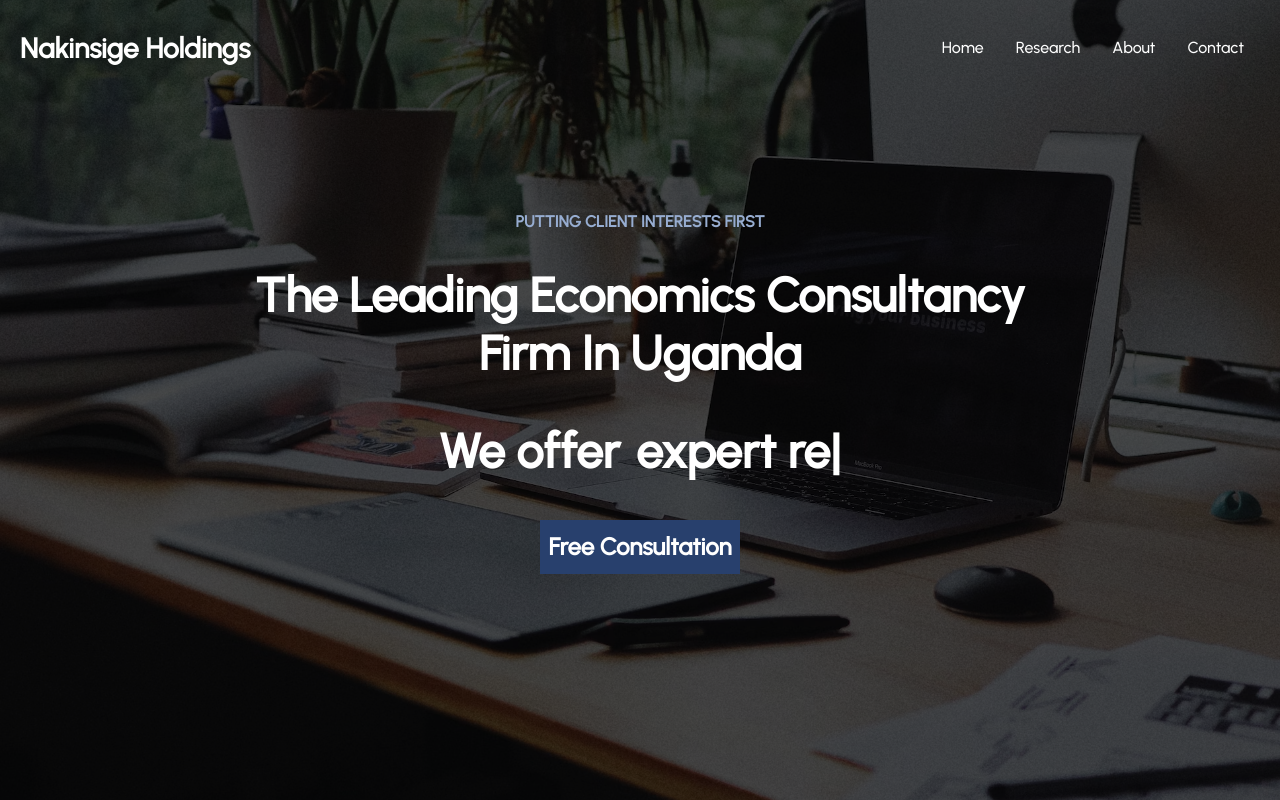
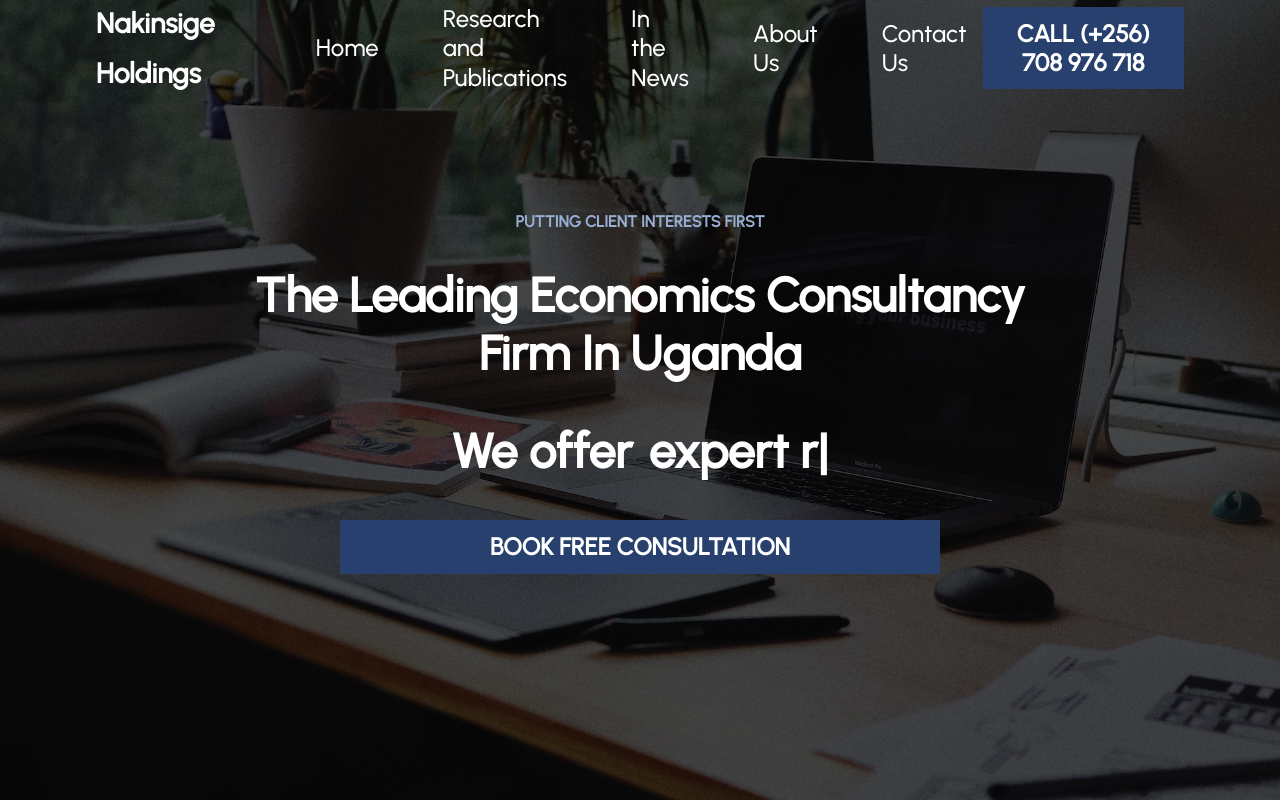
Before and after one commit to nassersaazi/nhl, a React (Vite) app: page / in a window 1280 px wide. Shown: the top 800 px of the page. Built offline with nearby package versions, Linux system fonts and the light colour scheme; a web font is replaced by a local one.

Commit message:
feat: add links to the navbar

```diff
--- a/src/App.jsx
+++ b/src/App.jsx
@@ -1,16 +1,19 @@
-import Navbar from './components/Navbar';
-import Hero from './components/Hero';
-import About from './components/About';
-import Footer from './components/Footer';
+import { BrowserRouter, Routes, Route } from "react-router-dom";
+import Navbar from "./components/Navbar";
+import Hero from "./components/Hero";
+import About from "./components/About";
+import Footer from "./components/Footer";
 
 const App = () => {
   return (
-     <div>
+    <BrowserRouter>
       <Navbar />
-      <Hero />
-      <About />
+      <Routes>
+        <Route path="/" element={<Hero />} />
+        <Route path="/about" element={<About />} />
+      </Routes>
       <Footer />
-    </div>
+    </BrowserRouter>
   );
 };
 
--- a/src/components/About.jsx
+++ b/src/components/About.jsx
@@ -1,4 +1,4 @@
-export default function About() {
+const  About = () => {
     return (
       <div className="py-20 px-4 max-w-6xl mx-auto">
         <h1 className="text-3xl font-bold mb-4 ">
@@ -19,3 +19,5 @@
       </div>
     );
   }
+
+  export default About;
--- a/src/components/Hero.jsx
+++ b/src/components/Hero.jsx
@@ -30,8 +30,8 @@
             loop
           />
         </div>
-        <button className="bg-[#28406D] w-[200px] font-bold text-2xl my-6 mx-auto py-3 text-white capitalize ">
-         Free Consultation
+        <button className="bg-[#28406D] w-[600px] font-bold text-2xl my-6 mx-auto py-3 text-white capitalize ">
+         BOOK FREE CONSULTATION
         </button>
       </div>
     </div>
--- a/src/components/Navbar.jsx
+++ b/src/components/Navbar.jsx
@@ -1,15 +1,47 @@
+import { Link } from "react-router-dom"
 
 const Navbar = () => {
+  return (
+    <div className="relative z-10 flex justify-evenly items-center h-24  mx-24  ">
+      <h1 className="w-[300px] text-3xl font-bold text-white">
+        Nakinsige Holdings
+      </h1>
+        <nav className="hidden md:flex flex-row items-center text-2xl gap-8">
+        <Link
+              to="/"
+              className="text-white  p-4 cursor-pointer hover:text-[#28406D]"
+            >
+              Home
+            </Link>
+        <Link
+              to="/research"
+              className="text-white  p-4 cursor-pointer hover:text-[#28406D]"
+            >
+              Research and Publications
+            </Link>
+        <Link
+              to="/news"
+              className="text-white  p-4 cursor-pointer hover:text-[#28406D]"
+            >
+              In the News
+            </Link>
+        <Link
+              to="/about"
+              className="text-white  p-4 cursor-pointer hover:text-[#28406D]"
+            >
+              About Us
+            </Link>
+        <Link
+              to="contact"
+              className="text-white  p-4 cursor-pointer hover:text-[#28406D]"
+            >
+              Contact Us
+            </Link>
+        </nav>
 
-  return (
-    <div className='relative z-10 flex justify-between items-center h-24  mx-auto max-w-[1240px] '>
-      <h1 className='w-full text-3xl font-bold text-white'>Nakinsige Holdings</h1>
-      <ul className='hidden md:flex'>
-        <li className='p-4 text-white'>Home</li>
-        <li className='p-4 text-white'>Research</li>
-        <li className='p-4 text-white'>About</li>
-        <li className='p-4 text-white'>Contact</li>
-      </ul>
+      <button className="bg-[#28406D]  font-bold text-2xl my-6 mx-auto p-3 text-white capitalize ">
+        CALL (+256) 708 976 718
+      </button>
     </div>
   );
 };
```
